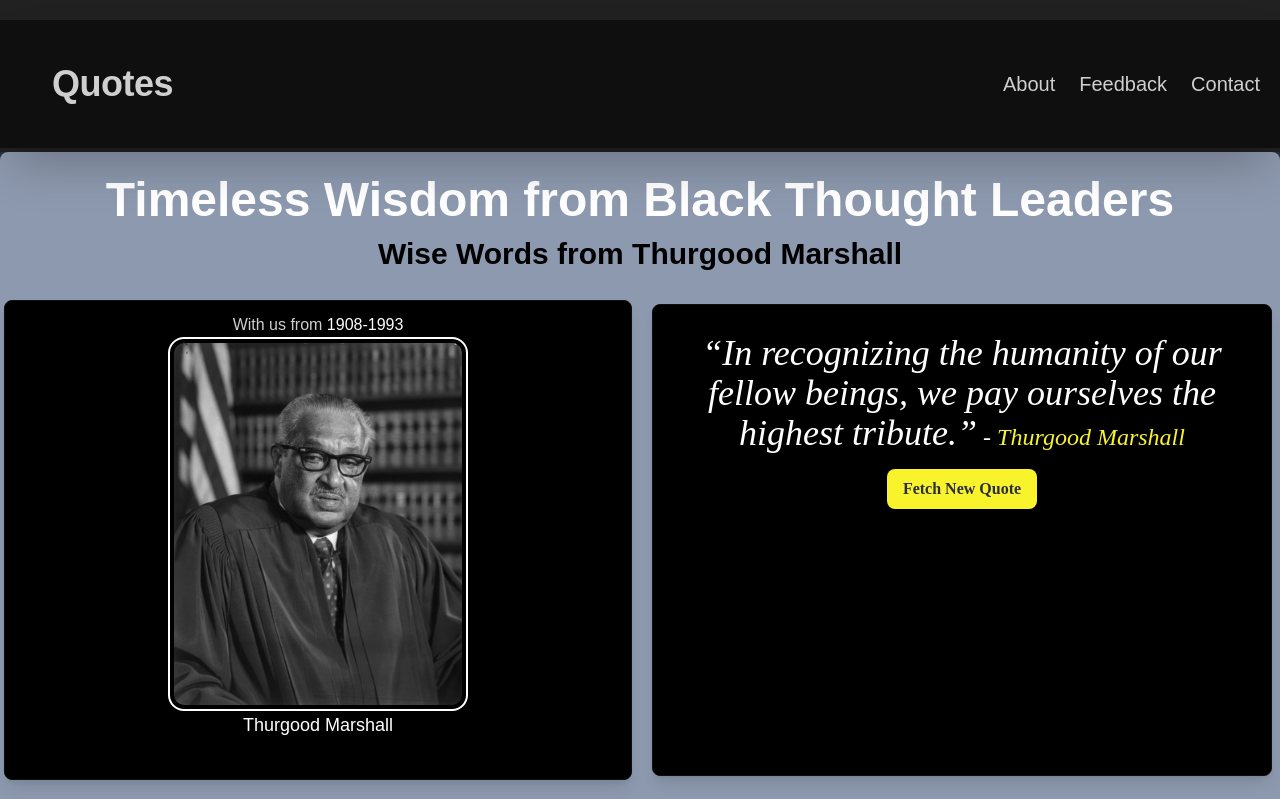
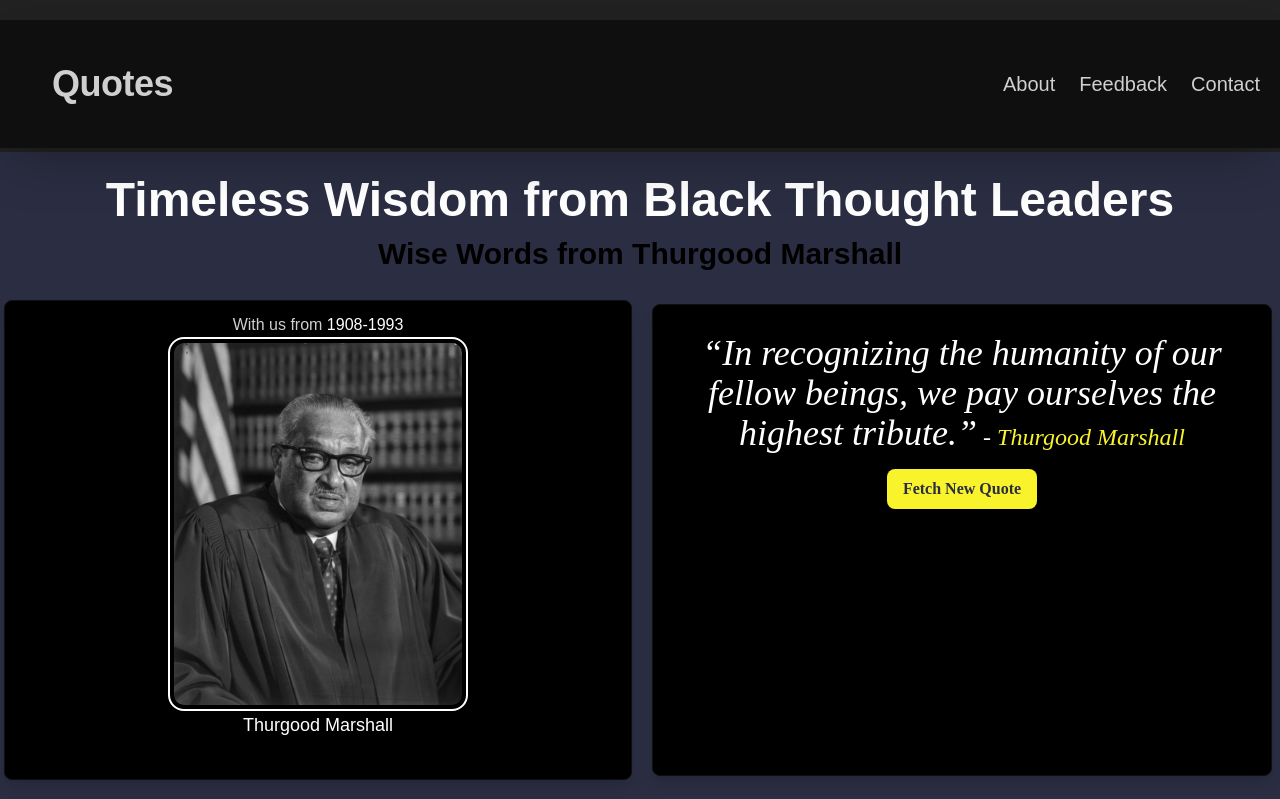
Before and after one commit to RW2023/next-quotes, a Next.js app: page / in a window 1280 px wide. Shown: the top 799 px of the page. Built offline with nearby package versions, Linux system fonts and the light colour scheme.

Commit message:
change bg color

```diff
--- a/src/app/page.tsx
+++ b/src/app/page.tsx
@@ -19,7 +19,7 @@ export default function Home() {
 
   return (
     <div className="min-h-screen bg-background">
-      <div className="container mx-auto px-4 md:px-0 p-6 grid grid-cols-1 md:grid-cols-2 gap-2 bg-secondary shadow-lg rounded-lg">
+      <div className="container mx-auto px-4 md:px-0 p-6 grid grid-cols-1 md:grid-cols-2 gap-2 bg-background shadow-lg rounded-lg">
         <h1 className="col-span-full text-center text-5xl font-bold text-headline">
           Timeless Wisdom from Black Thought Leaders
         </h1>
```
